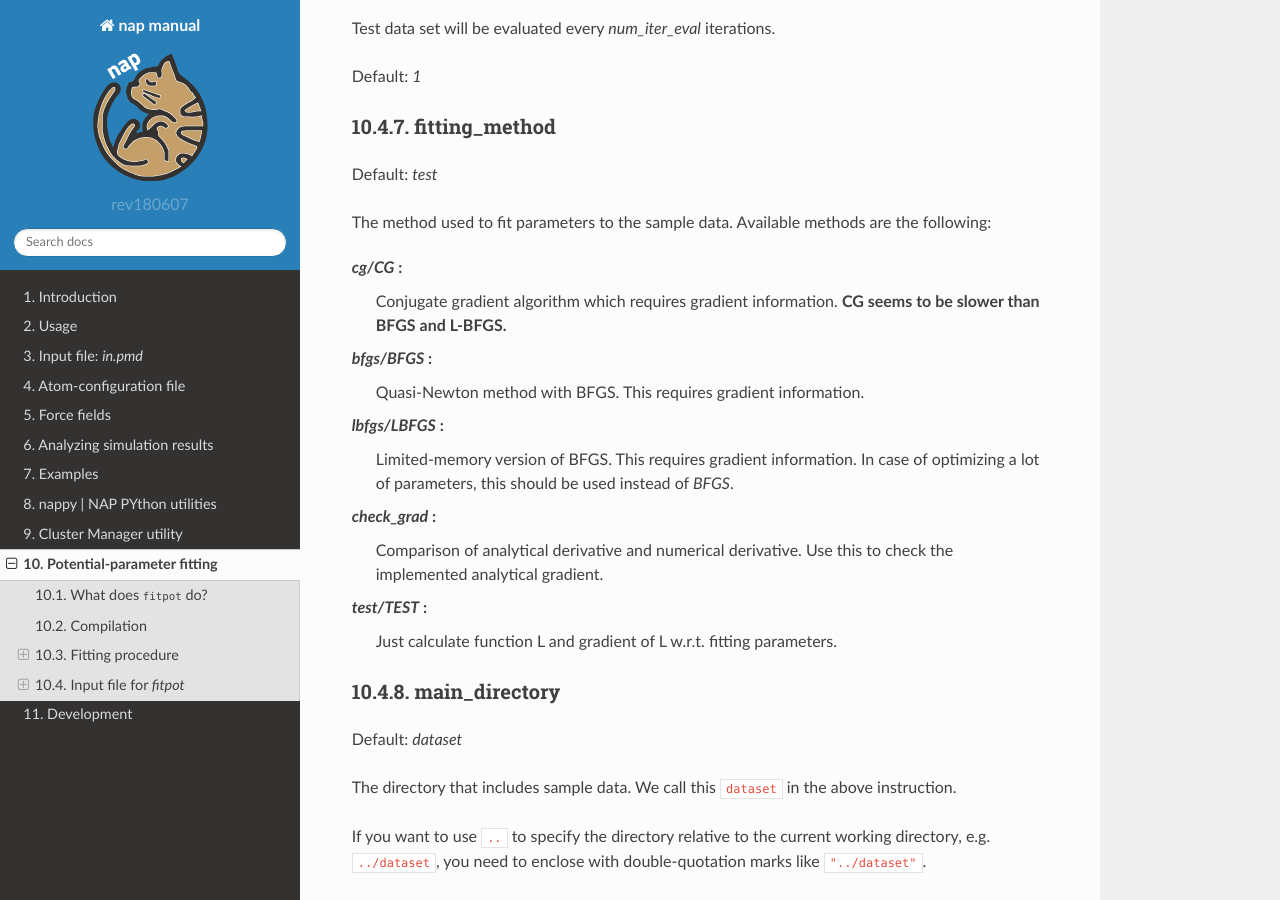
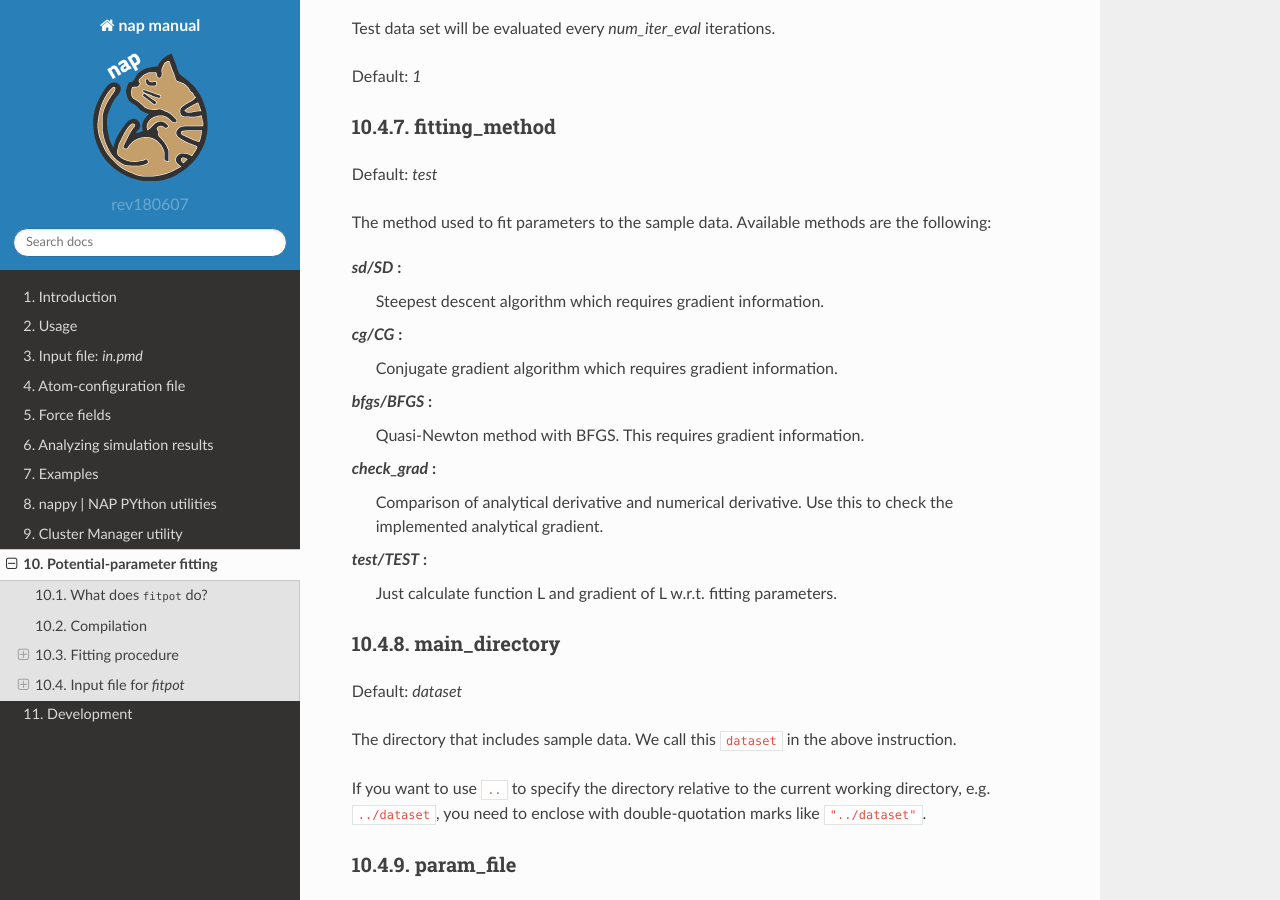
Before and after one commit to ryokbys/nap, a Sphinx documentation site: the page built from doc/fitpot.rst, in a window 1280 px wide and 900 px high, scrolled down 6559 px. Built offline with Sphinx 7.4.7 and the Read the Docs theme 2.0.0, drawn with Linux system fonts in a browser that asks for light colours; formulas are drawn with MathJax 3.

Commit message:
tidied up in mod_minimize.

```diff
--- a/doc/fitpot.rst
+++ b/doc/fitpot.rst
@@ -348,15 +348,14 @@ Default: *test*
 The method used to fit parameters to the sample data.
 Available methods are the following:
 
+*sd/SD* :
+   Steepest descent algorithm which requires gradient information.
+
 *cg/CG* :
-   Conjugate gradient algorithm which requires gradient information. **CG seems to be slower than BFGS and L-BFGS.**
+   Conjugate gradient algorithm which requires gradient information.
 
 *bfgs/BFGS* :
    Quasi-Newton method with BFGS. This requires gradient information.
-
-*lbfgs/LBFGS* :
-   Limited-memory version of BFGS. This requires gradient information.
-   In case of optimizing a lot of parameters, this should be used instead of *BFGS*.
 
 *check_grad* :
    Comparison of analytical derivative and numerical derivative.
```
Also changed, not shown: 5 other files.
